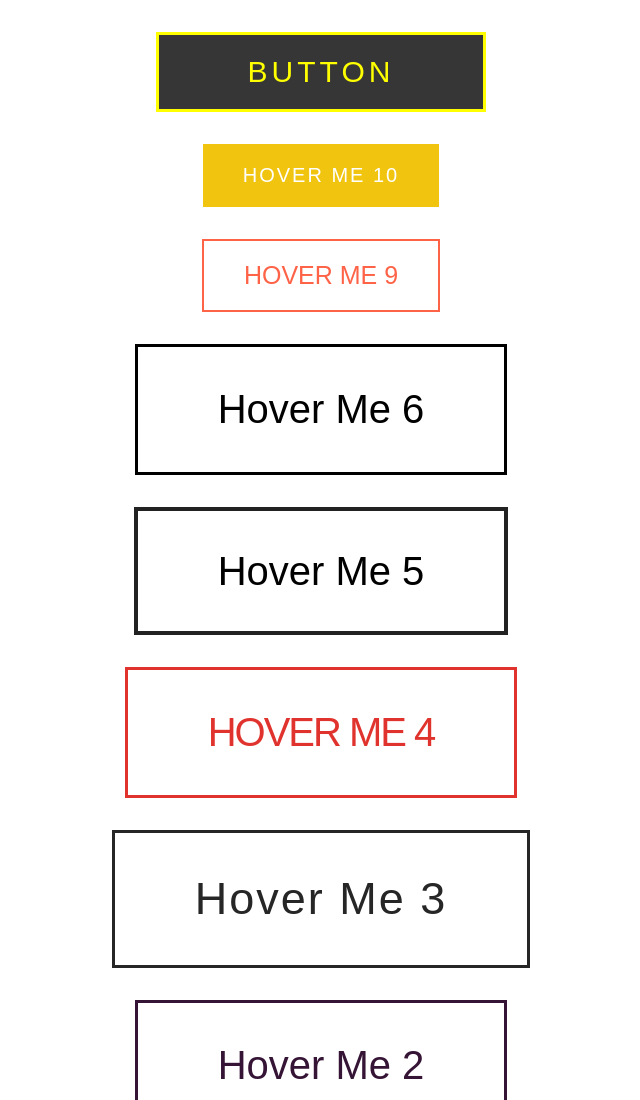
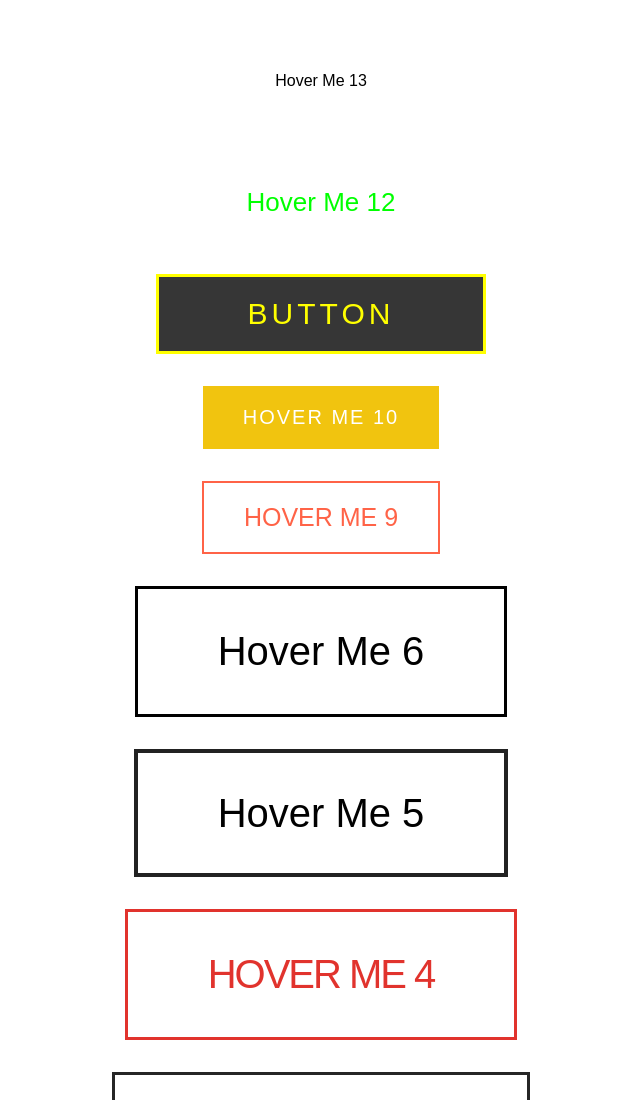
Before and after one commit to erick505alvarez/style-animator, a plain HTML site: page index.html in a window 1280 px wide. Shown: the top 1100 px of the page, without its empty margins (319-959 px from the left). Drawn offline with Linux system fonts and the light colour scheme.

Commit message:
Add button 12

```diff
--- a/index.html
+++ b/index.html
@@ -12,6 +12,10 @@
 <body>
 
     <div class="container">
+        <!-- button 13 -->
+        <a class="button-13" href="#"><span></span>Hover Me 13</a>
+        <!-- button 12 -->
+        <a class="button-12" href="#"><span></span>Hover Me 12</a>
         <!-- button 11 -->
         <a class="button-11" href="#">Hover Me 11</a>
         <!-- button 10 -->
--- a/styles/button-styles.css
+++ b/styles/button-styles.css
@@ -1,3 +1,76 @@
+/* button 13 */
+/* #27 */
+
+
+/* button 12 */
+/* #26 */
+.button-12 {
+    padding: 0;
+    width: 220px;
+    height: 80px;
+    color: #0F0;
+    background-color: transparent;
+    font-size: 26px;
+    text-align: center;
+    line-height: 80px;
+    transition: all 0.5s;
+    position: relative;
+}
+.button-12:before,
+.button-12:after {
+    content: '';
+    position: absolute;
+    top: 50%;
+    width: 20px;
+    height: 20px;
+    background-color: #0F0;
+    border-radius: 50%;
+    transform: translateY(-50%);
+    transition: all 0.3s;
+    z-index: -1;
+    opacity: 0;
+}
+.button-12:before {
+    left: 0;
+    box-shadow: -100px 0 0 #0F0;
+}
+.button-12:after {
+    right: 0;
+    box-shadow: 100px 0 0 #0F0;
+}
+.button-12:hover:before {
+    left: 50%;
+    box-shadow: 30px 0 0 #0F0;
+    transform: translateX(-50%) translateY(-50%);
+    opacity: 1;
+}
+.button-12:hover:after {
+    right: 50%;
+    box-shadow: -30px 0 0 #0F0;
+    transform: translateX(50%) translateY(-50%);
+    opacity: 1;
+}
+.button-12 span {
+    position: absolute;
+    top: 0;
+    left: 0;
+    width: 100%;
+    height: 100%;
+    background-color: #0F0;
+    border-radius: 8px;
+    transform: scale(0);
+    transition: all 0.3s;
+    z-index: -1;
+}
+.button-12:hover span {
+    transform: scale(1);
+    transition-delay: 0.4s;
+}
+.button-12:hover {
+    color: #262626;
+    transition-delay: 0.4s;
+}
+
 /* button 11 */
 /* #25 */
 .button-11 {
```
